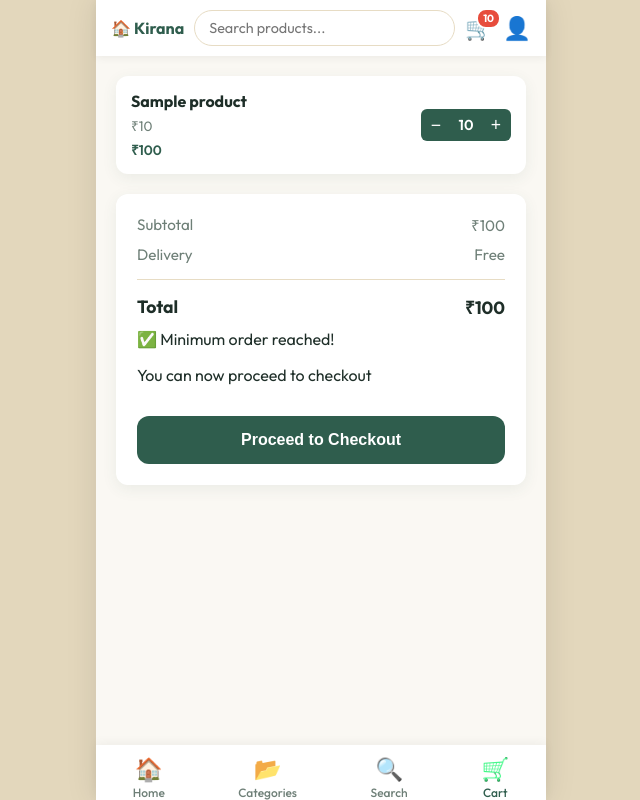
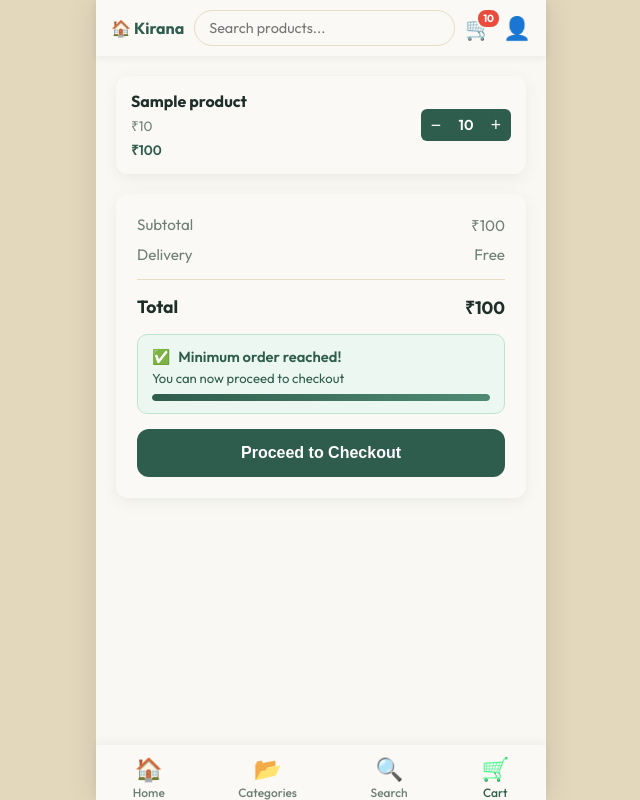
Before and after one commit to tarunnagulakonda-coder/upadated_store, a Flask app: page /cart in a window 1280 px wide. Shown: the whole page, without its empty margins (319-959 px from the left). Run offline with Flask 3, Linux system fonts and the light colour scheme; the visitor is signed in with stand-in values (Sample User, id 1); tables that the repository leaves empty hold one stand-in row (values such as "Sample post").

```diff
--- a/static/css/style.css
+++ b/static/css/style.css
@@ -1,7 +1,8 @@
 /* Base styling & Modern Aesthetics - Daily Basket Cream Theme (mobile) */
 :root {
+    --off-white: #FAF9F6;
     --bg-color: #FAF8F3;
-    --cream-light: #FFFFFF;
+    --cream-light: #FAF9F6;
     --cream: #F4EDDE;
     --cream-dark: #E2D5B8;
     --cream-border: #E7DCC4;
@@ -11,9 +12,9 @@
     --accent-soft: #F0B57E;
     --text-dark: #1E2E28;
     --text-light: #6E7F77;
-    --white: #FFFFFF;
-    --glass-bg: rgba(255, 255, 255, 0.9);
-    --glass-border: rgba(255, 255, 255, 0.5);
+    --white: #FAF9F6;
+    --glass-bg: rgba(250, 249, 246, 0.9);
+    --glass-border: rgba(250, 249, 246, 0.5);
     --shadow: 0 4px 15px rgba(47, 93, 77, 0.08);
     --border-radius: 12px;
     --serif-accent: 'Fraunces', Georgia, serif;
@@ -548,6 +549,88 @@ body {
     margin: 15px 0;
 }
 
+/* Minimum Order Progress & Notice */
+.min-order-box {
+    margin-top: 15px;
+    padding: 12px 14px;
+    border-radius: 10px;
+    transition: all 0.3s ease;
+    text-align: left;
+}
+
+.min-order-box.warning {
+    background: #FFF5EC;
+    border: 1px solid #FCD4B4;
+}
+
+.min-order-box.success {
+    background: #EDF7F2;
+    border: 1px solid #BEE4D0;
+}
+
+.min-order-header {
+    display: flex;
+    align-items: center;
+    gap: 8px;
+    font-weight: 600;
+    font-size: 0.92rem;
+    margin-bottom: 4px;
+}
+
+.min-order-box.warning .min-order-title {
+    color: #A34E15;
+}
+
+.min-order-box.success .min-order-title {
+    color: var(--primary-color);
+}
+
+.min-order-text {
+    margin: 0 0 8px;
+    font-size: 0.82rem;
+    color: var(--text-dark);
+}
+
+.min-order-box.warning .min-order-text strong {
+    color: #D9793B;
+}
+
+.min-order-box.success .min-order-text {
+    color: #2F5D4D;
+}
+
+.min-order-progress-track {
+    width: 100%;
+    height: 7px;
+    background: rgba(0, 0, 0, 0.08);
+    border-radius: 10px;
+    overflow: hidden;
+}
+
+.min-order-progress-fill {
+    height: 100%;
+    background: linear-gradient(90deg, #D9793B, #F0B57E);
+    border-radius: 10px;
+    transition: width 0.35s ease;
+}
+
+.min-order-box.success .min-order-progress-fill {
+    background: linear-gradient(90deg, var(--primary-color), #4E8A73);
+}
+
+/* Disabled button state */
+.primary-btn.btn-disabled {
+    background-color: #B5BFBA !important;
+    color: #FAF9F6 !important;
+    cursor: not-allowed !important;
+    opacity: 0.9;
+    box-shadow: none !important;
+}
+
+.primary-btn.btn-disabled:active {
+    transform: none !important;
+}
+
 /* Checkout */
 .checkout-container {
     padding: 20px;
@@ -768,7 +851,7 @@ body {
     font-weight: bold;
     padding: 2px 5px;
     border-radius: 10px;
-    border: 2px solid white;
+    border: 2px solid var(--off-white);
     min-width: 8px;
     text-align: center;
 }
@@ -982,7 +1065,7 @@ body {
     padding: 14px 16px;
     border-radius: 12px;
     border: 1px solid var(--cream-border);
-    background: #fff;
+    background: var(--off-white);
     font-size: 0.95rem;
     font-family: inherit;
     color: var(--text-dark);
@@ -1003,7 +1086,7 @@ body {
 .mobile-prefix-wrap {
     display: flex;
     align-items: center;
-    background: #fff;
+    background: var(--off-white);
     border: 1px solid var(--cream-border);
     border-radius: 12px;
     margin-bottom: 16px;
```
